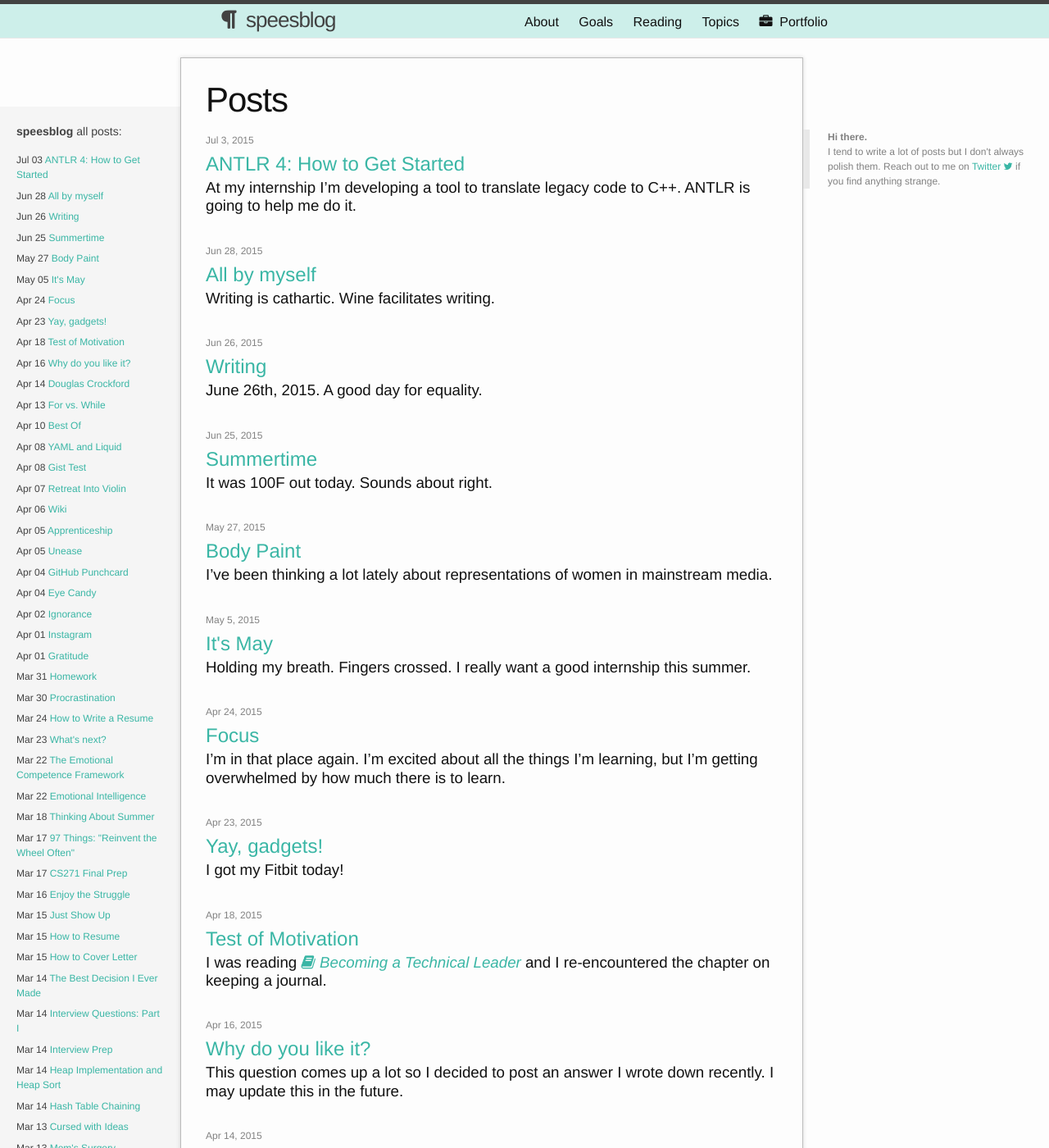
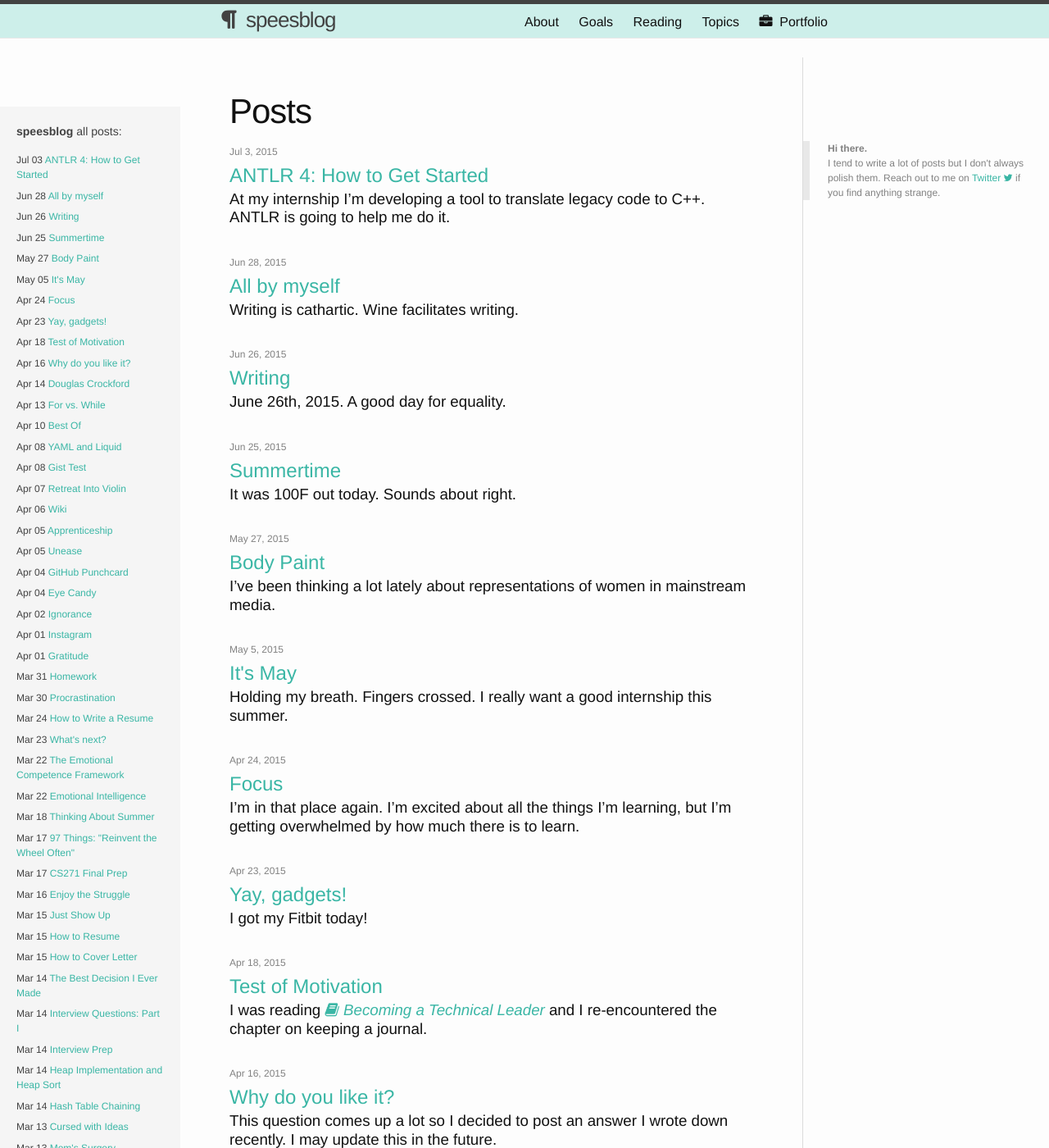
Before and after one commit to shelbyspees/speesblog, a Jekyll site: the page built from index.html, in a window 1280 px wide and 1400 px high. Shown: the whole window at 82% size. Built offline with Jekyll 4.4.1, drawn with Linux system fonts in a browser that asks for light colours; nearby versions of some CDN libraries; the list of posts is cut into pages by our own code.

Commit message:
Update css

```diff
--- a/_sass/_layout.scss
+++ b/_sass/_layout.scss
@@ -241,12 +241,12 @@
   }
 
   .vert-line {
-    padding: $spacing-unit $spacing-unit;
-    border-left: solid 1px #bbb;
-    border-right: solid 1px #bbb;
-    border-bottom: solid 1px #999;
-    border-top: solid 1px #bbb;
-    box-shadow: 0 0 5px rgba(71, 71, 71, 0.2);
+    padding: $spacing-unit*1.5 $spacing-unit*2;
+    // border-left: solid 1px #bbb;
+    // border-right: solid 1px #bbb;
+    // border-bottom: solid 1px #999;
+    // border-top: solid 1px #bbb;
+    // box-shadow: 0 0 5px rgba(71, 71, 71, 0.2);
   }
 }
 
```
